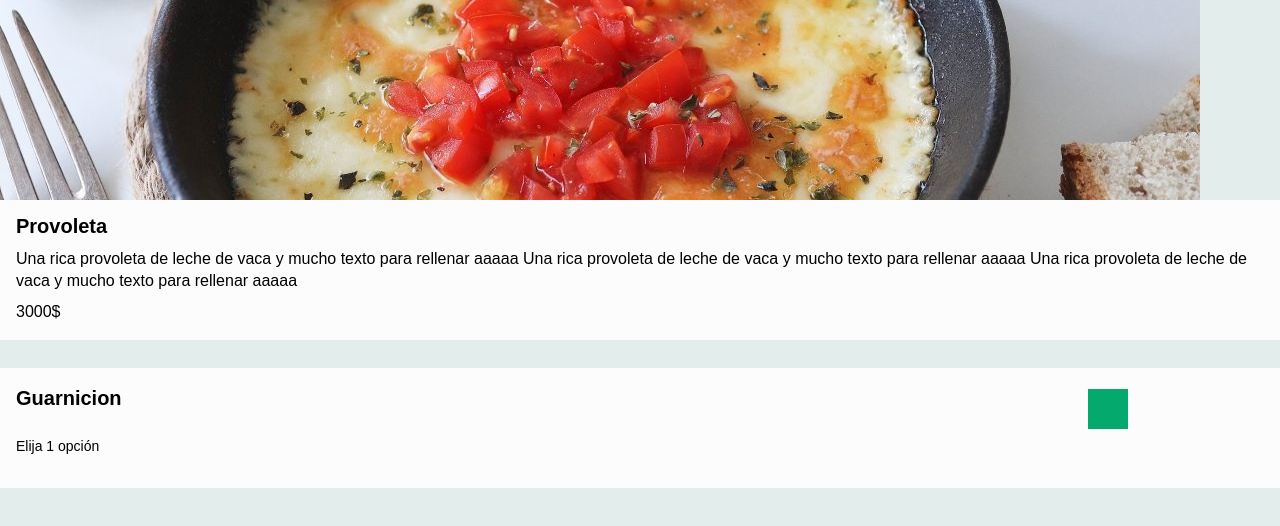
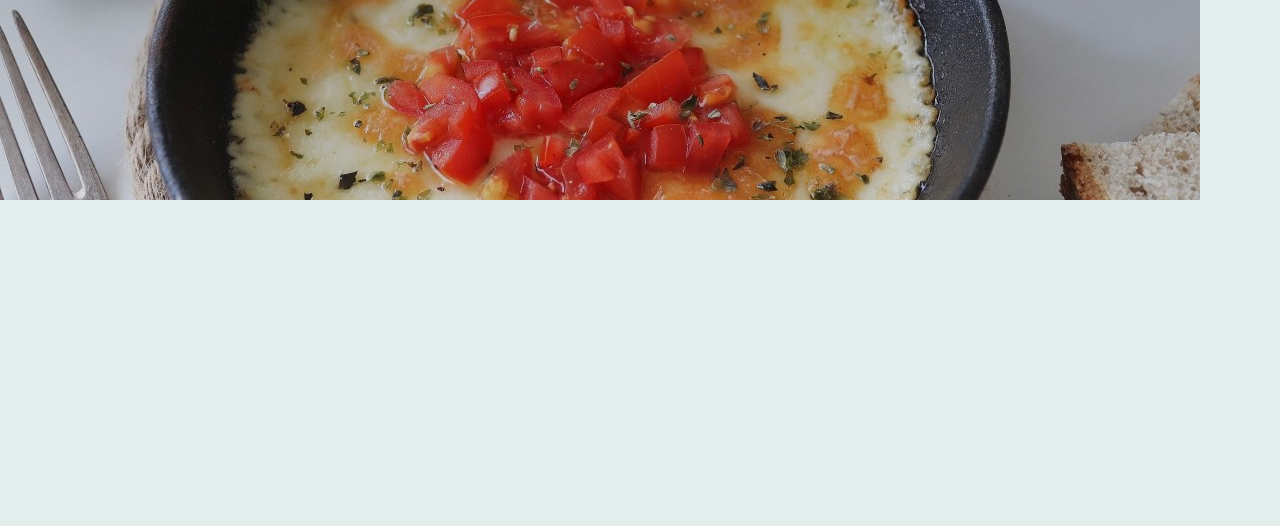
Before and after one commit to NachoBerardo/Waitless, a Next.js app in the folder waitless/: page / in a window 1280 px wide. Both pictures are taken after a click on the element 544 px from the left and 337 px from the top of the page. Shown: the top 526 px of the page. Built offline with nearby package versions, Linux system fonts and the light colour scheme.

Commit message:
gradient and use of z index

```diff
--- a/waitless/src/pages/index.tsx
+++ b/waitless/src/pages/index.tsx
@@ -92,24 +92,22 @@ export default function Menu() {
     <main className="">
       <div className="h-screen w-screen pb-[7px] bg-background overflow-x-hidden">
         {showFood ? (
-          <>
-            <div className="h-screen w-screen pb-[7px] bg-background_popup overflow-x-hidden">
+            <div className="h-screen w-screen pb-[7px] bg-background_popup overflow-x-hidden ">
               <header className="flex w-screen top-0  h-[200px] overflow-hidden items-center">
 
-                <div className=" h-fit w-fit relative bg-gradient-to-b from-black">
+                <div className=" h-fit w-fit relative  " id="FotoComida">
                   <img
                       src={entradas[keyPlato][1]}
                       alt=""
                       className="h-[100%] w-[100%] "
                   >
-
                   </img>
-
-                  <button onClick={()=>setShowFood(false)} className="absolute h-[25px] w-[25px] top-[50%] mt-[-24%] ml-2">
+                  <div className="absolute top-0 bottom-0 left-0 right-0 flex items-center justify-center z-10 bg-gradient-to-b from-black opacity-[0.4]"/>
+                  <button onClick={()=>setShowFood(false)} className="absolute h-[25px] w-[25px] top-[50%] mt-[-24%] ml-2 z-20">
                     <img src="arrowWhite.svg" alt="" /></button>
                 </div>
               </header>
-              <div className="w-screen h-fit pb-4 bg-background overflow-scroll ">
+              {/* <div className="w-screen h-fit pb-4 bg-background overflow-scroll ">
                 <h4 className="text pt-3 px-4 text-black">{entradas[keyPlato][0]}</h4>
                 <p className="text pt-2 px-4 text-black leading-snug ">{entradas[keyPlato][2]}</p>
                 <p className="text-black px-4 pt-2">3000$</p>
@@ -118,10 +116,9 @@ export default function Menu() {
                 <h4 className="text-black pt-4 px-4 w-fit">Guarnicion</h4>
                 <button className="h-[40px] w-[40px] bg-footer relative ml-[85%] mt-[-10%]"></button>
                 <h6 className="text-black pb-4 px-4 font-normal">Elija 1 opción</h6>
-              </div>
+              </div> */}
 
             </div>
-          </>
         ) : (
           <>
             <header className="flex w-screen top-0  h-[140px] overflow-hidden justify-center items-center">
@@ -187,20 +184,6 @@ export default function Menu() {
                   </div>
                 </div>
               ))}
-
-              {/*   <div className='grid grid-cols-2 gap-x-1'>
-        {entradas.map((comida, index) =>(
-
-          <div className="container m-auto h-fit w-[173px]" key={index}>
-            <div className="h-[105px] w-[150px] mx-2 mt-2 overflow-hidden ">
-              <img src={comida[1]} alt="" className='rounded-lg h-fit w-fit'/>
-            </div>
-            <div className="pl-3 max-w-fit ">
-              <h5 className="pb-1 pt-1 text-black leading-snug">{comida[0]}</h5>
-              <p className='text-black leading-snug pb-2 max-l overflow-hidden text-ellipsis'>{MaxLength(comida[2], 50)}</p>
-            </div>
-          </div>
-*/}
             </div>
           </>
         )}
```
Also changed, not shown: waitless/src/styles/globals.css (+16 -0 lines). Lines whose indentation alone changed are shown as unchanged.
